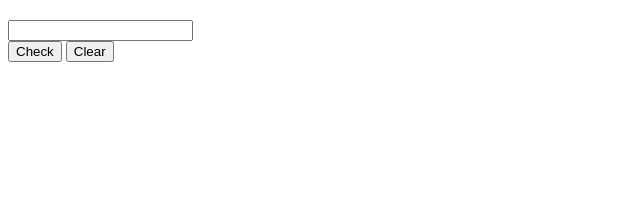
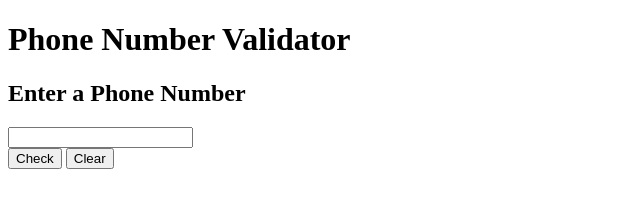
Before and after one commit to Rjack00/-Phone-Number-Validator-, a plain HTML site: page index.html in a window 1280 px wide. Shown: the whole page, without its empty margins (0-640 px from the left). Drawn offline with Linux system fonts and the light colour scheme.

Commit message:
added h1 and h2

```diff
--- a/index.html
+++ b/index.html
@@ -9,10 +9,11 @@
 
 <body>
     <div id="main-container">
+        <h1>Phone Number Validator</h1>
         <div id="phone-div">
             <div id="camera-hole"></div>
             <div id="phone-screen-div">
-                <h2></h2>
+                <h2>Enter a Phone Number</h2>
                 <input type="text" id="user-input">
                 <div id="results-div"></div>
             </div>
@@ -21,7 +22,6 @@
                 <button id="clear">Clear</button>
             </div>
         </div>
-
     </div>
 <script src="script.js"></script>
 </body>
```
